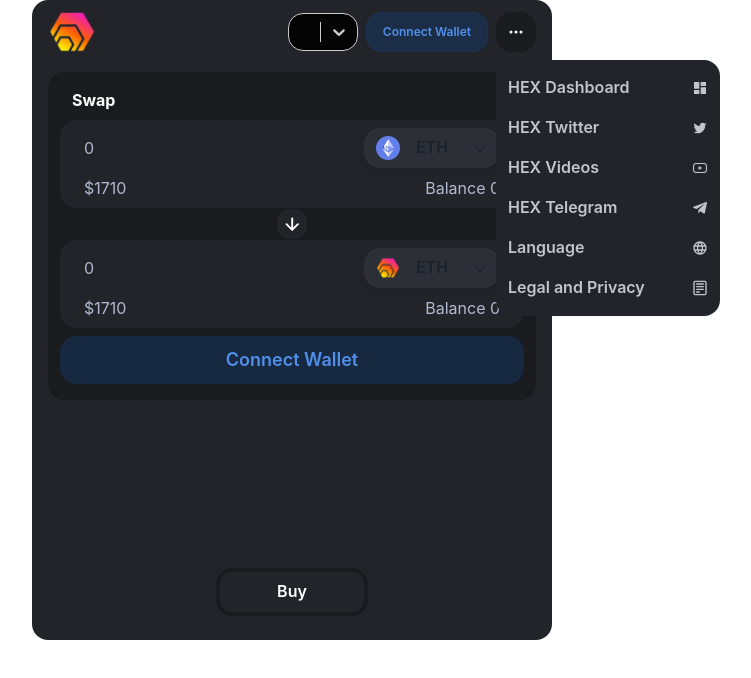
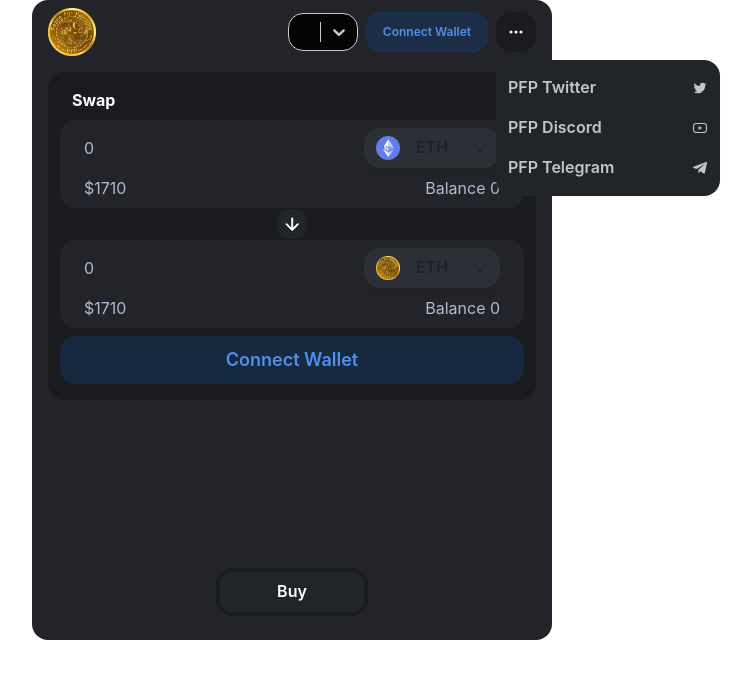
Before and after one commit to asheikh184/pfp, a React (Create React App) app: page / in a window 1280 px wide. Both pictures are taken after a click on the button "Options". Shown: the top 678 px of the page, without its empty margins (348-1099 px from the left). Built offline with nearby package versions, Linux system fonts and the light colour scheme.

Commit message:
icons changes

```diff
--- a/src/components/Swap.jsx
+++ b/src/components/Swap.jsx
@@ -1,7 +1,7 @@
 import { Button, HStack, IconButton, Img, Input, Link, Menu, MenuButton, MenuItem, MenuList, Stack, Text } from '@chakra-ui/react'
 import React, { useState } from 'react'
 import { ethers } from "ethers";
-import pfplogo from '../assets/images/pfplogo.png'
+import pfplogo from '../assets/images/coin.png'
 import eth from '../assets/images/eth.png'
 import { FiSettings } from 'react-icons/fi'
 import SelectCurrency from './SelectCurrency'
@@ -76,24 +76,23 @@
                                     _active={{}}
                                 />
                                 <MenuList bgColor={'#212429'} border={'none'} borderRadius={'2xl'}>
-                                    <MenuItem as={Button} rightIcon={<MdDashboard />} justifyContent={'space-between'} bgColor={'transparent'} color={'rgb(195, 197, 203)'} _hover={{ color: 'white', bgColor: 'transparent' }} _focus={{}} _active={{}}>
-                                        HEX Dashboard
-                                    </MenuItem>
+
                                     <MenuItem as={Button} rightIcon={<AiOutlineTwitter />} justifyContent={'space-between'} bgColor={'transparent'} color={'rgb(195, 197, 203)'} _hover={{ color: 'white', bgColor: 'transparent' }} _focus={{}} _active={{}}>
-                                        HEX Twitter
+                                        PFP Twitter
                                     </MenuItem>
                                     <MenuItem as={Button} rightIcon={<AiOutlineYoutube />} justifyContent={'space-between'} bgColor={'transparent'} color={'rgb(195, 197, 203)'} _hover={{ color: 'white', bgColor: 'transparent' }} _focus={{}} _active={{}}>
-                                        HEX Videos
+                                        PFP Discord
                                     </MenuItem>
                                     <MenuItem as={Button} rightIcon={<FaTelegramPlane />} justifyContent={'space-between'} bgColor={'transparent'} color={'rgb(195, 197, 203)'} _hover={{ color: 'white', bgColor: 'transparent' }} _focus={{}} _active={{}}>
-                                        HEX Telegram
+                                        PFP Telegram
                                     </MenuItem>
-                                    <MenuItem as={Button} rightIcon={<MdLanguage />} justifyContent={'space-between'} bgColor={'transparent'} color={'rgb(195, 197, 203)'} _hover={{ color: 'white', bgColor: 'transparent' }} _focus={{}} _active={{}}>
+
+                                   {/* <MenuItem as={Button} rightIcon={<MdLanguage />} justifyContent={'space-between'} bgColor={'transparent'} color={'rgb(195, 197, 203)'} _hover={{ color: 'white', bgColor: 'transparent' }} _focus={{}} _active={{}}>
                                         Language
                                     </MenuItem>
                                     <MenuItem as={Button} rightIcon={<CgNotes />} justifyContent={'space-between'} bgColor={'transparent'} color={'rgb(195, 197, 203)'} _hover={{ color: 'white', bgColor: 'transparent' }} _focus={{}} _active={{}}>
                                         Legal and Privacy
-                                    </MenuItem>
+                                </MenuItem> */}
                                 </MenuList>
                             </Menu>
                         </HStack>
```
Also changed, not shown: src/assets/images/coin.png (added).
